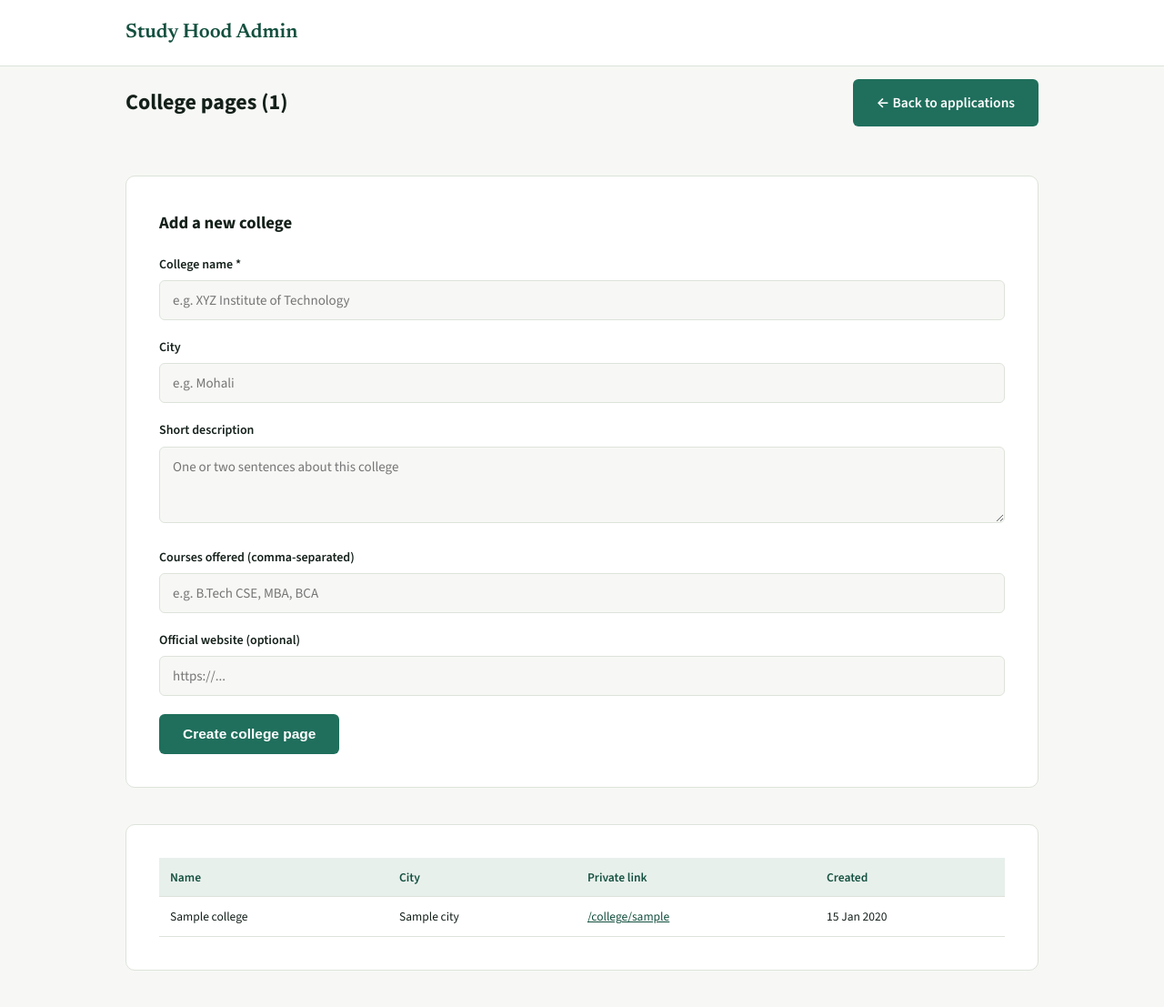
After one commit to Yash206216/study-hood, a FastAPI app: template app/templates/admin_colleges.html in a window 1280 px wide. The commit adds this page. Shown: the whole page at 91% size. Run offline with FastAPI, Linux system fonts and the light colour scheme; the template is opened without the code that fills it: most values are stand-ins (such as "Sample title", 1, 10 or a date in 2020).

Commit message:
Add privete college landing pages

```diff
--- a/app/main.py
+++ b/app/main.py
@@ -9,7 +9,7 @@ from fastapi.templating import Jinja2Templates
 from sqlalchemy.orm import Session
 
 from app.database import Base, engine, get_db
-from app.models import Application
+from app.models import Application, College
 from app.auth import require_admin
 
 Base.metadata.create_all(bind=engine)
@@ -25,8 +25,14 @@ def home(request: Request):
 
 
 @app.get("/apply", response_class=HTMLResponse)
-def apply_form(request: Request):
-    return templates.TemplateResponse(request, "apply.html", {"errors": None, "data": {}})
+def apply_form(request: Request, college: str = "", db: Session = Depends(get_db)):
+    data = {}
+    if college:
+        match = db.query(College).filter(College.slug == college).first()
+        if match:
+            data["preferred_college"] = match.name
+            data["source_college"] = match.slug
+    return templates.TemplateResponse(request, "apply.html", {"errors": None, "data": data})
 
 
 @app.post("/apply")
@@ -42,6 +48,7 @@ def submit_application(
     twelfth_percentage: str = Form(""),
     message: str = Form(""),
     consent: str = Form(None),
+    source_college: str = Form(""),
     db: Session = Depends(get_db),
 ):
     errors = []
@@ -56,7 +63,7 @@ def submit_application(
         data = {
             "full_name": full_name, "email": email, "phone": phone, "city": city,
             "course_interested": course_interested, "preferred_college": preferred_college,
-            "intake_year": intake_year,
+            "intake_year": intake_year, "source_college": source_college,
             "twelfth_percentage": twelfth_percentage, "message": message,
         }
         return templates.TemplateResponse(request, "apply.html", {"errors": errors, "data": data})
@@ -72,6 +79,7 @@ def submit_application(
         twelfth_percentage=twelfth_percentage.strip(),
         message=message.strip(),
         consent_given=True,
+        source_college=source_college.strip() or None,
     )
     db.add(record)
     db.commit()
@@ -81,6 +89,14 @@ def submit_application(
 @app.get("/thank-you", response_class=HTMLResponse)
 def thank_you(request: Request):
     return templates.TemplateResponse(request, "thank_you.html", {})
+
+
+@app.get("/college/{slug}", response_class=HTMLResponse)
+def college_page(slug: str, request: Request, db: Session = Depends(get_db)):
+    college = db.query(College).filter(College.slug == slug).first()
+    if not college:
+        raise HTTPException(status_code=404, detail="College page not found")
+    return templates.TemplateResponse(request, "college_page.html", {"college": college})
 
 
 @app.get("/admin", response_class=HTMLResponse)
@@ -96,10 +112,10 @@ def export_csv(db: Session = Depends(get_db), _=Depends(require_admin)):
     buffer = io.StringIO()
     writer = csv.writer(buffer)
     writer.writerow(["ID", "Full Name", "Email", "Phone", "City", "Course Interested",
-                      "Preferred College", "Intake Year", "12th %", "Message", "Consent", "Submitted At"])
+                      "Preferred College", "Intake Year", "Came From College Page", "12th %", "Message", "Consent", "Submitted At"])
     for a in applications:
         writer.writerow([a.id, a.full_name, a.email, a.phone, a.city, a.course_interested,
-                          a.preferred_college, a.intake_year, a.twelfth_percentage, a.message,
+                          a.preferred_college, a.intake_year, a.source_college or "", a.twelfth_percentage, a.message,
                           a.consent_given, a.created_at])
     buffer.seek(0)
     return StreamingResponse(
@@ -117,3 +133,61 @@ def delete_application(app_id: int, db: Session = Depends(get_db), _=Depends(req
     db.delete(record)
     db.commit()
     return {"deleted": app_id}
+
+
+def slugify(text: str) -> str:
+    slug = "".join(c.lower() if c.isalnum() else "-" for c in text.strip())
+    while "--" in slug:
+        slug = slug.replace("--", "-")
+    return slug.strip("-")
+
+
+@app.get("/admin/colleges", response_class=HTMLResponse)
+def list_colleges(request: Request, db: Session = Depends(get_db), _=Depends(require_admin)):
+    colleges = db.query(College).order_by(College.created_at.desc()).all()
+    return templates.TemplateResponse(request, "admin_colleges.html", {"colleges": colleges, "error": None})
+
+
+@app.post("/admin/colleges")
+def create_college(
+    request: Request,
+    name: str = Form(...),
+    city: str = Form(""),
+    description: str = Form(""),
+    courses_offered: str = Form(""),
+    website: str = Form(""),
+    db: Session = Depends(get_db),
+    _=Depends(require_admin),
+):
+    slug = slugify(name)
+    if not slug:
+        colleges = db.query(College).order_by(College.created_at.desc()).all()
+        return templates.TemplateResponse(request, "admin_colleges.html",
+                                           {"colleges": colleges, "error": "College name is required."})
+
+    existing = db.query(College).filter(College.slug == slug).first()
+    if existing:
+        colleges = db.query(College).order_by(College.created_at.desc()).all()
+        return templates.TemplateResponse(request, "admin_colleges.html", {
+            "colleges": colleges,
+            "error": f"A college with a similar name already exists (link: /college/{slug}).",
+        })
+
+    college = College(
+        slug=slug, name=name.strip(), city=city.strip(),
+        description=description.strip(), courses_offered=courses_offered.strip(),
+        website=website.strip(),
+    )
+    db.add(college)
+    db.commit()
+    return RedirectResponse(url="/admin/colleges", status_code=303)
+
+
+@app.delete("/admin/colleges/{college_id}")
+def delete_college(college_id: int, db: Session = Depends(get_db), _=Depends(require_admin)):
+    record = db.query(College).filter(College.id == college_id).first()
+    if not record:
+        raise HTTPException(status_code=404, detail="Not found")
+    db.delete(record)
+    db.commit()
+    return {"deleted": college_id}
--- /dev/null
+++ b/app/templates/admin_colleges.html
@@ -0,0 +1,59 @@
+<!DOCTYPE html>
+<html lang="en">
+<head>
+<meta charset="UTF-8">
+<meta name="viewport" content="width=device-width, initial-scale=1.0">
+<title>Manage Colleges — Study Hood Admin</title>
+<link rel="stylesheet" href="/static/style.css">
+</head>
+<body>
+<nav><div class="wrap"><span class="brand">Study Hood Admin</span></div></nav>
+<div class="wrap">
+  <div class="admin-header">
+    <h2>College pages ({{ colleges|length }})</h2>
+    <a class="btn" href="/admin">← Back to applications</a>
+  </div>
+
+  <div class="card" style="margin-bottom: 28px;">
+    <h3 style="margin-top:0;">Add a new college</h3>
+    {% if error %}<div class="error-box">{{ error }}</div>{% endif %}
+    <form method="post" action="/admin/colleges">
+      <label for="name">College name *</label>
+      <input type="text" id="name" name="name" required placeholder="e.g. XYZ Institute of Technology">
+
+      <label for="city">City</label>
+      <input type="text" id="city" name="city" placeholder="e.g. Mohali">
+
+      <label for="description">Short description</label>
+      <textarea id="description" name="description" rows="3" placeholder="One or two sentences about this college"></textarea>
+
+      <label for="courses_offered">Courses offered (comma-separated)</label>
+      <input type="text" id="courses_offered" name="courses_offered" placeholder="e.g. B.Tech CSE, MBA, BCA">
+
+      <label for="website">Official website (optional)</label>
+      <input type="url" id="website" name="website" placeholder="https://...">
+
+      <div style="margin-top: 20px;">
+        <button class="btn" type="submit">Create college page</button>
+      </div>
+    </form>
+  </div>
+
+  <div class="card" style="overflow-x:auto;">
+    <table>
+      <tr><th>Name</th><th>City</th><th>Private link</th><th>Created</th></tr>
+      {% for c in colleges %}
+      <tr>
+        <td>{{ c.name }}</td>
+        <td>{{ c.city or "—" }}</td>
+        <td><a href="/college/{{ c.slug }}" target="_blank">/college/{{ c.slug }}</a></td>
+        <td>{{ c.created_at.strftime('%d %b %Y') }}</td>
+      </tr>
+      {% else %}
+      <tr><td colspan="4">No college pages yet — add one above.</td></tr>
+      {% endfor %}
+    </table>
+  </div>
+</div>
+</body>
+</html>
--- a/app/templates/admin_dashboard.html
+++ b/app/templates/admin_dashboard.html
@@ -11,7 +11,10 @@
 <div class="wrap">
   <div class="admin-header">
     <h2>Applications ({{ applications|length }})</h2>
-    <a class="btn" href="/admin/export">Export CSV</a>
+    <div style="display:flex; gap:10px;">
+      <a class="btn" href="/admin/colleges" style="background:transparent; color:var(--accent-dark); border:1px solid var(--accent);">Manage colleges</a>
+      <a class="btn" href="/admin/export">Export CSV</a>
+    </div>
   </div>
   <div class="card" style="overflow-x:auto;">
     <table>
--- a/app/templates/apply.html
+++ b/app/templates/apply.html
@@ -21,6 +21,7 @@
     {% endif %}
 
     <form method="post" action="/apply">
+      {% if data.source_college %}<input type="hidden" name="source_college" value="{{ data.source_college }}">{% endif %}
       <label for="full_name">Full name *</label>
       <input type="text" id="full_name" name="full_name" required value="{{ data.full_name or '' }}">
 
```
Also changed, not shown: app/models.py (+14 -0 lines), app/templates/college_page.html (added, +54 -0 lines).
